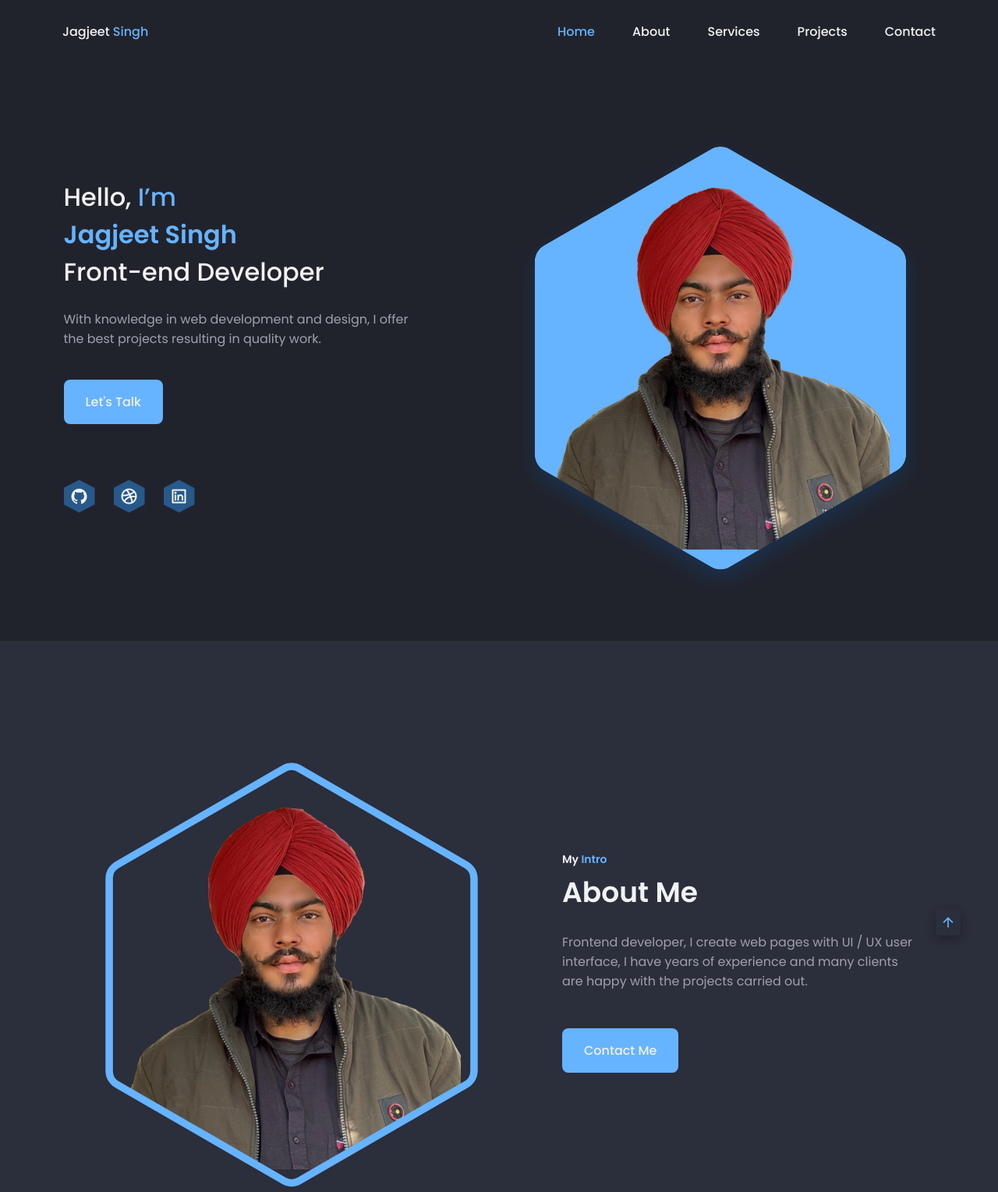
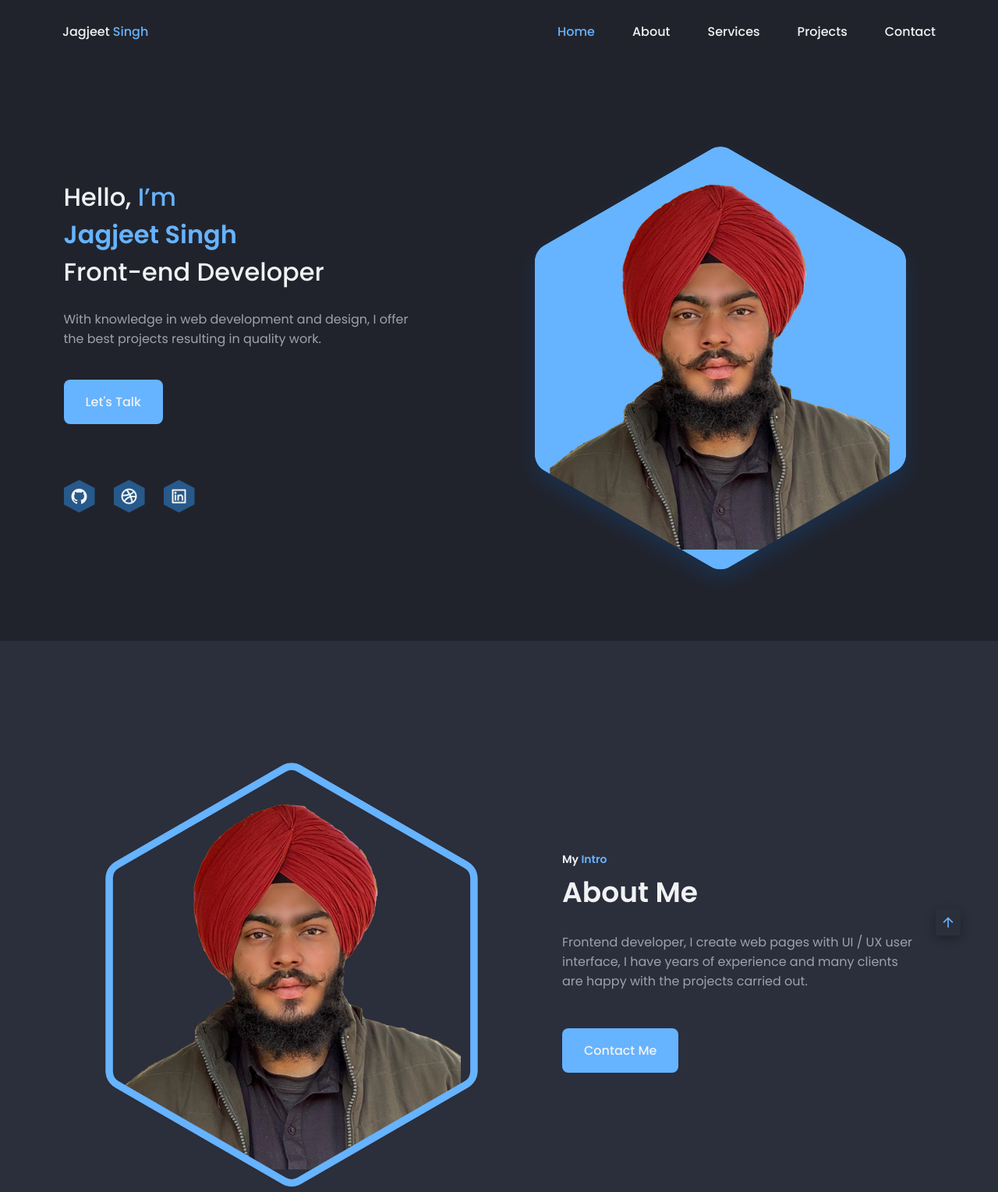
Before and after one commit to SardarJagjeetSingh/Portfolio, a plain HTML site: page index.html in a window 1280 px wide. Shown: the top 1529 px of the page at 78% size. Drawn offline with nearby package versions, Linux system fonts and the light colour scheme.

Commit message:
Update index.html

```diff
--- a/index.html
+++ b/index.html
@@ -134,7 +134,7 @@
                             </pattern>
 
                             <!-- Insert your profile (recommended size: 640 x 940) -->
-                            <image class="home__img" id="imageBlob" width="640" height="925" href="profile pic.webp" />
+                            <image class="home__img" id="imageBlob" width="640" height="925" href="pic.webp" />
                         </defs>
                     </svg>
                 </div>
@@ -195,7 +195,7 @@
                             </pattern>
 
                             <!-- Insert your profile (recommended size: 640 x 940) -->
-                            <image class="about__img" id="imageBorder" width="640" height="940" href="profile pic.webp" />
+                            <image class="about__img" id="imageBorder" width="640" height="940" href="pic.webp" />
                         </defs>
                     </svg>
                 </div>
```
